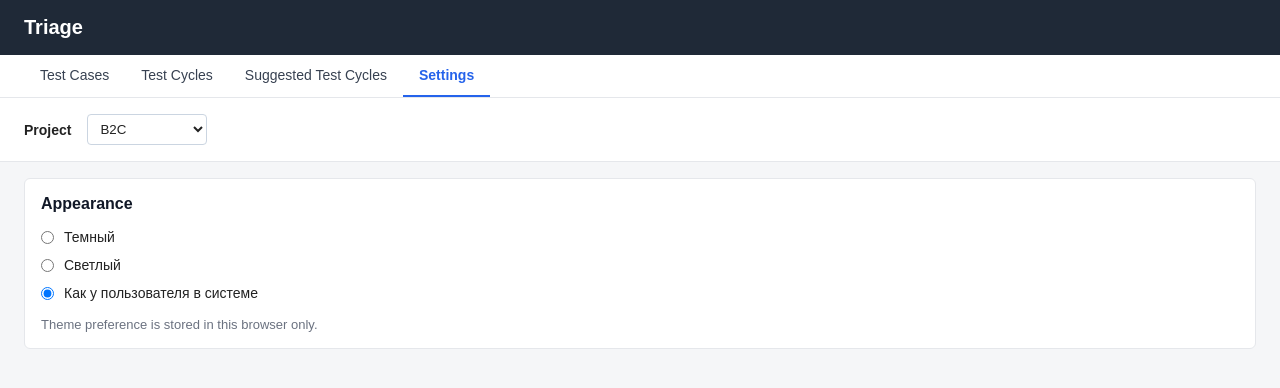
After one commit to DanilaPodgornov/Triage, a Spring Boot app: page /settings in a window 1280 px wide. The commit adds this page. Shown: the top 388 px of the page. Run offline with Spring Boot 4, Linux system fonts and the light colour scheme.

Commit message:
feat: add dark theme, settings tab, and client-side theme preference

```diff
--- /dev/null
+++ b/src/main/java/com/qligent/triage/web/SettingsController.java
@@ -0,0 +1,21 @@
+package com.qligent.triage.web;
+
+import org.springframework.stereotype.Controller;
+import org.springframework.ui.Model;
+import org.springframework.web.bind.annotation.GetMapping;
+import org.springframework.web.bind.annotation.RequestParam;
+
+import com.qligent.triage.model.Project;
+
+@Controller
+public class SettingsController {
+
+	@GetMapping("/settings")
+	public String settings(@RequestParam(defaultValue = "B2C") String project, Model model) {
+		model.addAttribute("activeTab", "settings");
+		model.addAttribute("project", Project.fromLabel(project).label());
+		model.addAttribute("pageTitle", "Settings");
+		return "settings";
+	}
+
+}
--- a/src/main/java/com/qligent/triage/web/WebExceptionHandler.java
+++ b/src/main/java/com/qligent/triage/web/WebExceptionHandler.java
@@ -46,6 +46,9 @@ public class WebExceptionHandler {
 		if (requestUri.contains("/suggestedcycles")) {
 			return "suggestedcycles";
 		}
+		if (requestUri.contains("/settings")) {
+			return "settings";
+		}
 		return "testcases";
 	}
 
--- a/src/main/resources/application.yaml
+++ b/src/main/resources/application.yaml
@@ -19,3 +19,5 @@ llm:
 
 triage:
   suggested-cycles-file: suggestedTestCycles.json
+  theme:
+    default-theme: system
--- a/src/main/resources/static/css/style.css
+++ b/src/main/resources/static/css/style.css
@@ -1,18 +1,79 @@
 * {
     box-sizing: border-box;
+}
+
+:root,
+[data-theme="light"] {
+    color-scheme: light;
+    --color-text: #222;
+    --color-text-strong: #111827;
+    --color-bg: #f5f6f8;
+    --color-surface: #fff;
+    --color-surface-muted: #f9fafb;
+    --color-border: #e5e7eb;
+    --color-border-input: #cbd5e1;
+    --color-muted: #6b7280;
+    --color-header-bg: #1f2937;
+    --color-header-text: #fff;
+    --color-tab-text: #374151;
+    --color-tab-hover-bg: #f9fafb;
+    --color-tab-active: #2563eb;
+    --color-primary: #2563eb;
+    --color-primary-text: #fff;
+    --color-primary-disabled: #93c5fd;
+    --color-secondary-bg: #e5e7eb;
+    --color-secondary-text: #111827;
+    --color-secondary-border: #d1d5db;
+    --color-secondary-disabled-bg: #f3f4f6;
+    --color-secondary-disabled-text: #9ca3af;
+    --color-link: #2563eb;
+    --color-error-bg: #fef2f2;
+    --color-error-text: #991b1b;
+    --color-error-border: #fecaca;
+    --color-drag-handle: #6b7280;
+}
+
+[data-theme="dark"] {
+    color-scheme: dark;
+    --color-text: #e5e7eb;
+    --color-text-strong: #f9fafb;
+    --color-bg: #111827;
+    --color-surface: #1f2937;
+    --color-surface-muted: #111827;
+    --color-border: #374151;
+    --color-border-input: #4b5563;
+    --color-muted: #9ca3af;
+    --color-header-bg: #030712;
+    --color-header-text: #f9fafb;
+    --color-tab-text: #d1d5db;
+    --color-tab-hover-bg: #374151;
+    --color-tab-active: #60a5fa;
+    --color-primary: #3b82f6;
+    --color-primary-text: #fff;
+    --color-primary-disabled: #1e3a5f;
+    --color-secondary-bg: #374151;
+    --color-secondary-text: #f3f4f6;
+    --color-secondary-border: #4b5563;
+    --color-secondary-disabled-bg: #1f2937;
+    --color-secondary-disabled-text: #6b7280;
+    --color-link: #60a5fa;
+    --color-error-bg: #450a0a;
+    --color-error-text: #fecaca;
+    --color-error-border: #7f1d1d;
+    --color-drag-handle: #9ca3af;
 }
 
 body {
     margin: 0;
     font-family: Arial, Helvetica, sans-serif;
     font-size: 14px;
-    color: #222;
-    background: #f5f6f8;
+    color: var(--color-text);
+    background: var(--color-bg);
 }
 
 .app-header {
-    background: #1f2937;
-    color: #fff;
+    background: var(--color-header-bg);
+    color: var(--color-header-text);
     padding: 16px 24px;
 }
 
@@ -25,8 +86,8 @@ body {
 .tabs {
     display: flex;
     gap: 0;
-    background: #fff;
-    border-bottom: 1px solid #d1d5db;
+    background: var(--color-surface);
+    border-bottom: 1px solid var(--color-border);
     padding: 0 24px;
 }
 
@@ -34,18 +95,18 @@ body {
     display: inline-block;
     padding: 12px 16px;
     text-decoration: none;
-    color: #374151;
+    color: var(--color-tab-text);
     border-bottom: 2px solid transparent;
 }
 
 .tab-link:hover {
-    color: #111827;
-    background: #f9fafb;
+    color: var(--color-text-strong);
+    background: var(--color-tab-hover-bg);
 }
 
 .tab-link.active {
-    color: #2563eb;
-    border-bottom-color: #2563eb;
+    color: var(--color-tab-active);
+    border-bottom-color: var(--color-tab-active);
     font-weight: 600;
 }
 
@@ -55,8 +116,8 @@ body {
 }
 
 .global-filters {
-    background: #fff;
-    border-bottom: 1px solid #e5e7eb;
+    background: var(--color-surface);
+    border-bottom: 1px solid var(--color-border);
 }
 
 .filter-form,
@@ -76,14 +137,15 @@ body {
 .local-filters select {
     min-width: 120px;
     padding: 6px 8px;
-    border: 1px solid #cbd5e1;
+    border: 1px solid var(--color-border-input);
     border-radius: 4px;
-    background: #fff;
+    background: var(--color-surface);
+    color: var(--color-text);
 }
 
 .tab-content {
-    background: #fff;
-    border: 1px solid #e5e7eb;
+    background: var(--color-surface);
+    border: 1px solid var(--color-border);
     border-radius: 6px;
     padding: 16px;
 }
@@ -261,17 +319,55 @@ body {
 
 .sortable-item.dragging {
     opacity: 0.6;
-    background: #f9fafb;
+    background: var(--color-surface-muted);
 }
 
 .drag-handle {
-    color: #6b7280;
+    color: var(--color-drag-handle);
     font-size: 18px;
     user-select: none;
 }
 
 .test-case-key {
     font-weight: 600;
+}
+
+.settings-heading {
+    margin: 0 0 16px;
+    font-size: 16px;
+    font-weight: 600;
+    color: var(--color-text-strong);
+}
+
+.settings-form {
+    margin: 0;
+}
+
+.theme-options {
+    border: none;
+    margin: 0;
+    padding: 0;
+    display: flex;
+    flex-direction: column;
+    gap: 12px;
+}
+
+.theme-option {
+    display: flex;
+    align-items: center;
+    gap: 10px;
+    cursor: pointer;
+    color: var(--color-text);
+}
+
+.theme-option input {
+    margin: 0;
+}
+
+.settings-hint {
+    margin: 16px 0 0;
+    color: var(--color-muted);
+    font-size: 13px;
 }
 
 .sr-only {
--- /dev/null
+++ b/src/main/resources/static/js/theme-init.js
@@ -0,0 +1,31 @@
+(function () {
+    const STORAGE_KEY = 'triage-theme-preference';
+    const root = document.documentElement;
+    const serverDefault = root.getAttribute('data-default-theme') || 'system';
+
+    function resolveTheme(preference) {
+        if (preference === 'dark' || preference === 'light') {
+            return preference;
+        }
+        return window.matchMedia('(prefers-color-scheme: dark)').matches ? 'dark' : 'light';
+    }
+
+    function applyTheme(preference) {
+        root.setAttribute('data-theme-preference', preference);
+        root.setAttribute('data-theme', resolveTheme(preference));
+    }
+
+    function getPreference() {
+        const stored = localStorage.getItem(STORAGE_KEY);
+        return stored || serverDefault;
+    }
+
+    applyTheme(getPreference());
+
+    window.TriageTheme = {
+        STORAGE_KEY,
+        applyTheme,
+        getPreference,
+        getServerDefault: () => serverDefault
+    };
+})();
--- /dev/null
+++ b/src/main/resources/static/js/theme.js
@@ -0,0 +1,39 @@
+document.addEventListener('DOMContentLoaded', () => {
+    initThemeSettings();
+    initSystemThemeListener();
+});
+
+function initThemeSettings() {
+    const form = document.getElementById('theme-settings');
+    if (!form || !window.TriageTheme) {
+        return;
+    }
+
+    const preference = window.TriageTheme.getPreference();
+    const selected = form.querySelector(`input[name="theme"][value="${preference}"]`);
+    if (selected) {
+        selected.checked = true;
+    }
+
+    form.addEventListener('change', event => {
+        const target = event.target;
+        if (target.name !== 'theme') {
+            return;
+        }
+
+        localStorage.setItem(window.TriageTheme.STORAGE_KEY, target.value);
+        window.TriageTheme.applyTheme(target.value);
+    });
+}
+
+function initSystemThemeListener() {
+    if (!window.TriageTheme) {
+        return;
+    }
+
+    window.matchMedia('(prefers-color-scheme: dark)').addEventListener('change', () => {
+        if (window.TriageTheme.getPreference() === 'system') {
+            window.TriageTheme.applyTheme('system');
+        }
+    });
+}
--- a/src/main/resources/templates/fragments/tabs.html
+++ b/src/main/resources/templates/fragments/tabs.html
@@ -8,4 +8,7 @@
     <a th:href="@{/suggestedcycles(project=${project})}"
        th:classappend="${activeTab == 'suggestedcycles'} ? 'active' : ''"
        class="tab-link">Suggested Test Cycles</a>
+    <a th:href="@{/settings(project=${project})}"
+       th:classappend="${activeTab == 'settings'} ? 'active' : ''"
+       class="tab-link">Settings</a>
 </nav>
--- a/src/main/resources/templates/layout.html
+++ b/src/main/resources/templates/layout.html
@@ -1,9 +1,13 @@
 <!DOCTYPE html>
-<html lang="en" xmlns:th="http://www.thymeleaf.org" th:fragment="layout (content, pageTitle, includeTestCasesJs)">
+<html lang="en" xmlns:th="http://www.thymeleaf.org" th:fragment="layout (content, pageTitle, includeTestCasesJs)"
+      th:attr="data-default-theme=${defaultTheme}">
 <head>
     <meta charset="UTF-8">
+    <meta name="color-scheme" content="light dark">
     <title th:text="${pageTitle != null ? pageTitle + ' — Triage' : 'Triage'}">Triage</title>
+    <script th:src="@{/js/theme-init.js}"></script>
     <link rel="stylesheet" th:href="@{/css/style.css}">
+    <script th:src="@{/js/theme.js}" defer></script>
     <script th:if="${includeTestCasesJs}" th:src="@{/js/testcases.js}" defer></script>
 </head>
 <body>
--- /dev/null
+++ b/src/main/resources/templates/settings.html
@@ -0,0 +1,27 @@
+<!DOCTYPE html>
+<html lang="en" xmlns:th="http://www.thymeleaf.org"
+      th:replace="~{layout :: layout(~{::main-content}, ${pageTitle}, false)}">
+<th:block th:fragment="main-content">
+    <section class="tab-content settings-content">
+        <h2 class="settings-heading">Appearance</h2>
+        <form id="theme-settings" class="settings-form">
+            <fieldset class="theme-options">
+                <legend class="sr-only">Theme</legend>
+                <label class="theme-option">
+                    <input type="radio" name="theme" value="dark">
+                    <span>Темный</span>
+                </label>
+                <label class="theme-option">
+                    <input type="radio" name="theme" value="light">
+                    <span>Светлый</span>
+                </label>
+                <label class="theme-option">
+                    <input type="radio" name="theme" value="system">
+                    <span>Как у пользователя в системе</span>
+                </label>
+            </fieldset>
+            <p class="settings-hint">Theme preference is stored in this browser only.</p>
+        </form>
+    </section>
+</th:block>
+</html>
```
Also changed, not shown: other parts of src/main/resources/static/css/style.css (+24 -28 lines), src/main/java/com/qligent/triage/config/TriageProperties.java (+17 -1 lines), src/main/java/com/qligent/triage/web/WebModelAdvice.java (+13 -0 lines), 4 other files.
